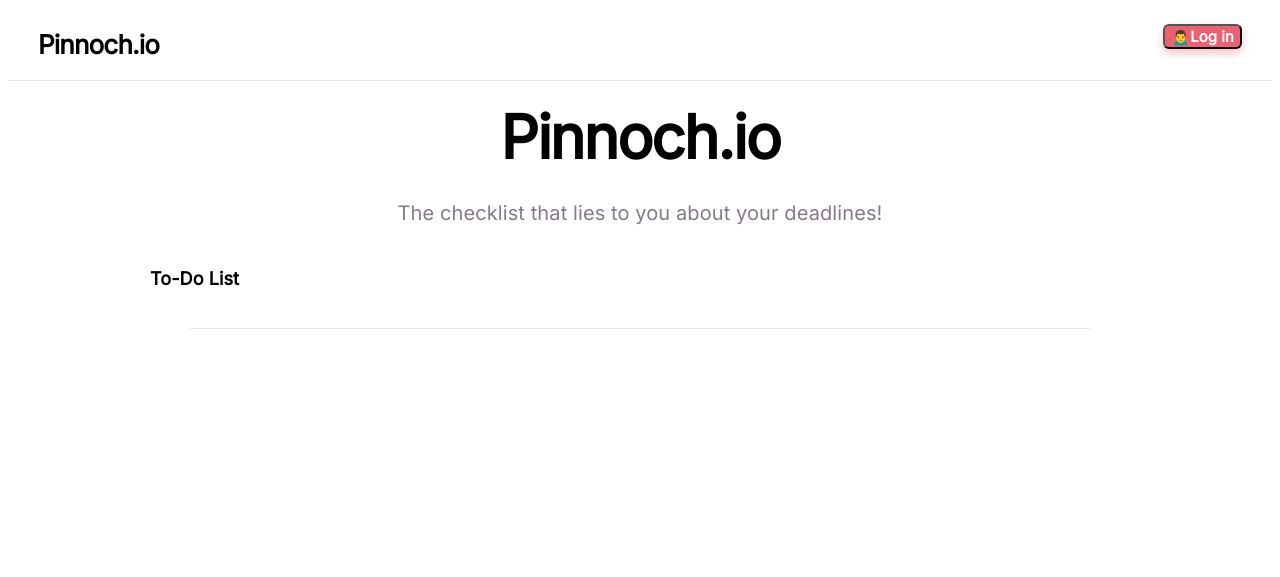
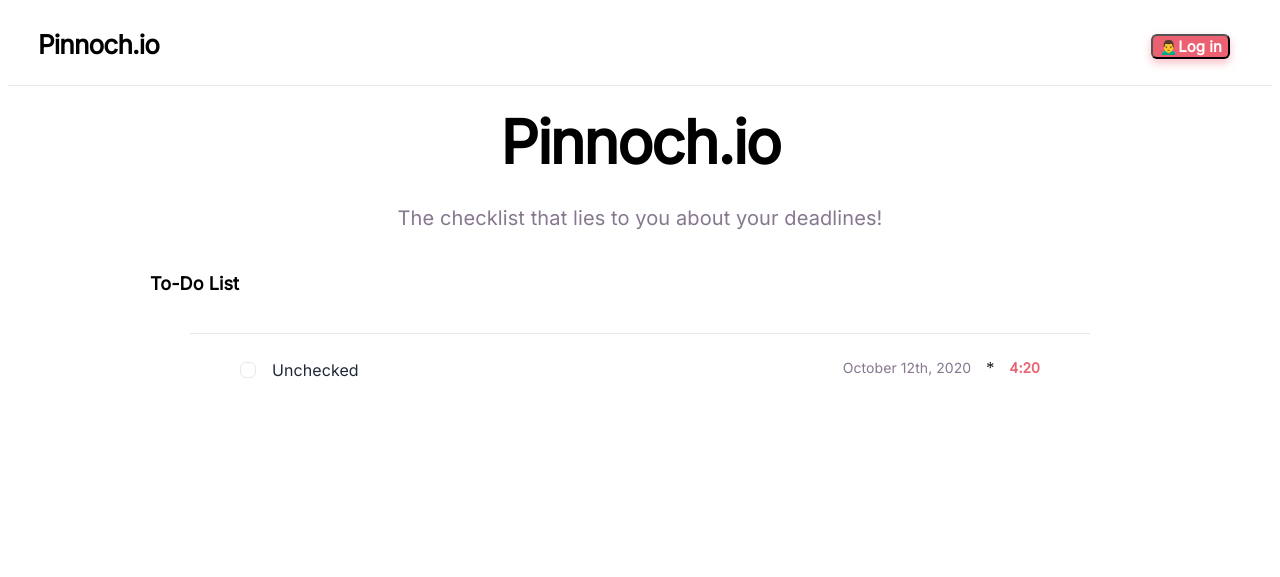
Before and after one commit to NicoBobBison/pinocchio, a Flask app: page / in a window 1280 px wide. Shown: the top 577 px of the page. Before the commit the page ends 329 px from the top, so only its background shows below. Run offline with Flask 3, Linux system fonts and the light colour scheme.

Commit message:
non-changing checkbox

```diff
--- a/static/css/main.css
+++ b/static/css/main.css
@@ -1,14 +1,14 @@
 body {
     background: linear-gradient(180deg, #FFF 0%, rgba(255, 255, 255, 0.00) 100%);
 }
-#navbar-container {
+.navbar-container {
     display: flex;
     padding: 16px 30px;
     justify-content: space-between;
     align-items: flex-start;
     align-self: stretch;
 }
-#logo-container {
+.logo-container {
     display: flex;
     height: 40px;
     align-items: center;
@@ -22,7 +22,7 @@
     line-height: normal;
     letter-spacing: -0.78px;
 }
-#login-container {
+.login-container {
     display: flex;
     padding: 10px 12px;
     justify-content: center;
@@ -46,19 +46,19 @@
     letter-spacing: 0.075px;
 }
 
-#navbar-break {
+.navbar-break {
     height: 1px;
     align-self: stretch;
     background: #E5E7EB;
 }
-#title-section{
+.title-section{
     display: flex;
     flex-direction: column;
     align-items: center;
     gap: 35px;
     flex-shrink: 0;
 }
-#title-container {
+.title-container {
     display: flex;
     width: 580px;
     padding: 20px 0px;
@@ -66,7 +66,7 @@
     align-items: center;
     gap: 25px;
 }
-#section-title {
+.section-title {
     color: #000;
     font-family: Inter;
     font-size: 60px;
@@ -75,7 +75,7 @@
     line-height: normal;
     letter-spacing: -1.8px;
 }
-#section-description {
+.section-description {
     align-self: stretch;
     color: #86788E;
     text-align: center;
@@ -87,7 +87,7 @@
     letter-spacing: 0.1px;
 }
 
-#checklist-section{
+.checklist-section{
     display: flex;
     flex-direction: column;
     align-items: center;
@@ -95,7 +95,7 @@
     flex-shrink: 0;
 }
 
-#checklist-container{
+.checklist-container{
     display: flex;
     width: 980px;
     height: 801px;
@@ -108,13 +108,13 @@
     background: #FFF;
 }
 
-#checklist-header{
+.checklist-header{
     height: 50px;
     flex-shrink: 0;
     align-self: stretch;
 }
 
-#checklist-header-text{
+.checklist-header-text{
     width: 900px;
     height: 33.333px;
     flex-shrink: 0;
@@ -127,9 +127,63 @@
     letter-spacing: 0.09px;
 }
 
-#checklist-line-divider{
+.checklist-line-divider{
     width: 900px;
     height: 1px;
     flex-shrink: 0;
     background: #E5E7EB;
 }
+
+.task-section {
+    display: flex;
+    width: 800px;
+    padding: 14px 16px;
+    align-items: flex-start;
+    gap: 16px;
+}
+.uncheckedBox {
+    display: flex;
+    width: 16px;
+    height: 16px;
+    justify-content: center;
+    align-items: center;
+    margin-top: 4px;
+
+    border-radius: 6px;
+    border: 1px solid #E5E7EB;
+    background: #FFF;
+}
+.uncheckedText {
+    color: #1F2937;
+    font-family: Inter;
+    font-size: 16px;
+    font-style: normal;
+    font-weight: 500;
+    line-height: 24px; /* 150% */
+    letter-spacing: 0.08px;
+}
+.date-container {
+    display: flex;
+    justify-content: flex-end;
+    align-items: center;
+    gap: 15px;
+    flex: 1 0 0;
+}
+.date-text {
+    color: #86788E;
+    font-family: Inter;
+    font-size: 14px;
+    font-style: normal;
+    font-weight: 500;
+    line-height: 20px; /* 142.857% */
+    letter-spacing: 0.07px;
+}
+.time-text {
+    color: #EB6172;
+    font-family: Inter;
+    font-size: 14px;
+    font-style: normal;
+    font-weight: 700;
+    line-height: 20px; /* 142.857% */
+    letter-spacing: 0.07px;
+}
--- a/templates/home.html
+++ b/templates/home.html
@@ -6,8 +6,8 @@
     <title>Pinocchio</title>
 </head>
 <body>
-    <div id="navbar-container">
-        <div id="logo-container">
+    <div class="navbar-container">
+        <div class="logo-container">
             Pinnoch.io
         </div>
         <div class="login-container">
@@ -18,22 +18,34 @@
             </button>
         </div>
     </div>
-    <div id="navbar-break"></div>
-    <div id="title-section">
-        <div id="title-container">
-            <span id="section-title">Pinnoch.io</span>
-            <div id="section-description">The checklist that lies to you about your deadlines!</div>
+    <div class="navbar-break"></div>
+    <div class="title-section">
+        <div class="title-container">
+            <span class="section-title">Pinnoch.io</span>
+            <div class="section-description">The checklist that lies to you about your deadlines!</div>
         </div>
     </div>
-    <div id="checklist-section">
-            <div id="checklist-container">
-        <div id="checklist-header">
-            <div id="checklist-header-text">
-                To-Do List
+    <div class="checklist-section">
+        <div class="checklist-container">
+            <div class="checklist-header">
+                <div class="checklist-header-text">
+                    To-Do List
+                </div>
             </div>
+            <div class="checklist-line-divider"></div>
+
+            <div class="task-section">
+<!--                <input class="uncheckedBox" type="checkbox">-->
+                <button type="button" class="uncheckedBox"></button>
+                <span class="uncheckedText">Unchecked</span>
+                <div class="date-container">
+                    <span class="date-text">October 12th, 2020</span>
+                    <span class="text-eclipse">*</span>
+                    <span class="time-text">4:20</span>
+                </div>
+            </div>
+
         </div>
-        <div id="checklist-line-divider"></div>
-    </div>
     </div>
 </body>
 </html>
```
Also changed, not shown: images/check.png (added), images/person.svg (deleted).
